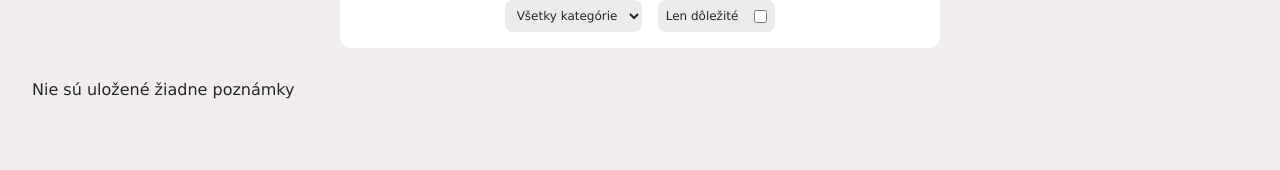
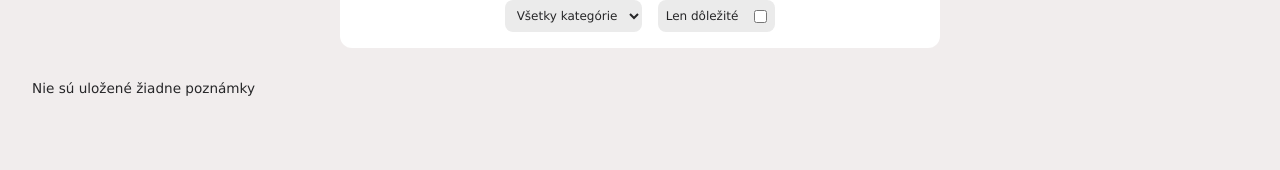
Before and after one commit to realdavone/notes, a React (Vite) app in the folder frontend/: page / in a window 1280 px wide. Shown: the part 112-282 px from the top of the page. Built offline with nearby package versions, Linux system fonts and the light colour scheme.

Commit message:
cookies changed from session to 7 days

```diff
--- a/frontend/src/main.scss
+++ b/frontend/src/main.scss
@@ -173,6 +173,10 @@ main.content{
   padding-top:2rem;
   padding-bottom:2rem;
   gap:2rem;
+}
+
+span.no-notes{
+  font-size: 0.85rem;
 }
 
 section.auth{
--- a/frontend/src/pages/Home.tsx
+++ b/frontend/src/pages/Home.tsx
@@ -47,7 +47,7 @@ const LocalStorageNotes = ({ filter }: { filter: NoteFilter }) => {
     <section className="notes">
       {filteredNotes.length === 0
       ?
-      <span>Nie sú uložené žiadne poznámky</span>
+      <span className="no-notes">Nie sú uložené žiadne poznámky</span>
       :
       filteredNotes!.sort((a, b) => parseInt(b.timestamp) - parseInt(a.timestamp)).map((note) => <SingleNote note={note} key={note._id}/>
       )}
@@ -78,7 +78,7 @@ const OnlineNotes = ({ filter }: { filter: NoteFilter }) => {
         <section className="notes">
           { filteredNotes === null || filteredNotes?.length === 0
           ?
-          <span>Nenašli sa žiadne poznámky</span>
+          <span className="no-notes">Nenašli sa žiadne poznámky</span>
           :
           filteredNotes!.map((note) =>
             <SingleNote note={note} key={note._id}/>
--- a/frontend/src/pages/NewNote.tsx
+++ b/frontend/src/pages/NewNote.tsx
@@ -16,7 +16,7 @@ export const NewNote = () => {
 
   const handleNote = (note: PartialNote) => {
     if(user === null){
-      setNotes([...notes, { ...note as Omit<Note, '_id' | 'timestamp'>, _id: Date.now().toString(), timestamp: Date.now().toString()}])
+      setNotes([...notes, { ...note as Omit<Note, '_id' | 'timestamp'>, _id: self.crypto.randomUUID(), timestamp: Date.now().toString()}])
       navigate(-1)
     } else {
       fetch(`${import.meta.env['VITE_API_BASE_URL']}notes/new`, {
```
Also changed, not shown: 1 other file (tests, documents, lock files or other folders).
